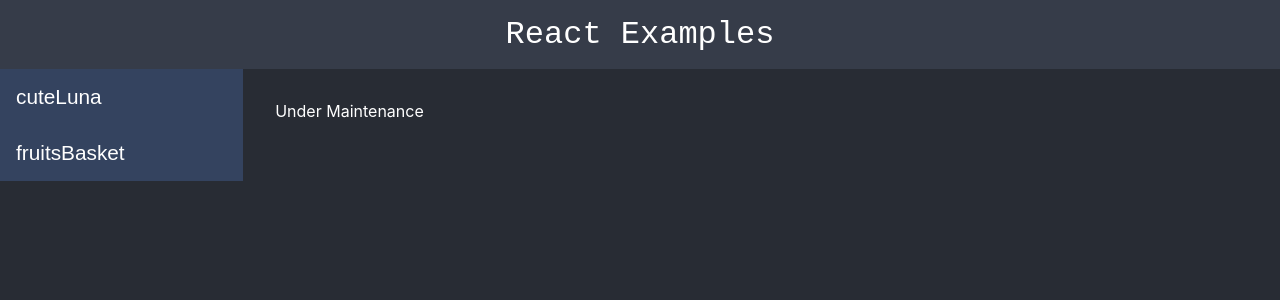
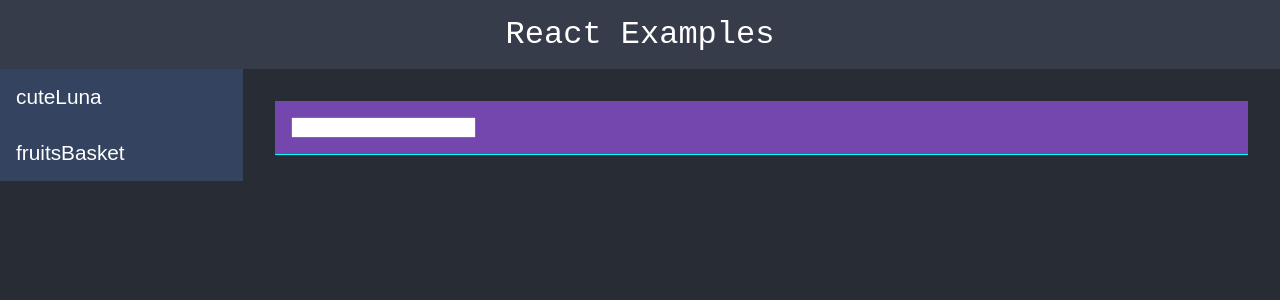
Before and after one commit to LunaGoodnight/react-crepe, a React (Create React App) app: page /chips in a window 1280 px wide. Shown: the top 300 px of the page. Built offline with nearby package versions, Linux system fonts and the light colour scheme.

Commit message:
[Add] chips

```diff
--- a/src/App.js
+++ b/src/App.js
@@ -5,6 +5,7 @@ import { useAccordion } from "./hooks/useAccordion";
 import { BrowserRouter as Router, Route, Switch } from "react-router-dom";
 import { ComeAgain } from "./pages/ComeAgain";
 import { PracticeRef } from "./pages/PracticeRef";
+import { ChipsPage } from "./pages/ChipsPage";
 
 const accList = [
   {
@@ -25,7 +26,7 @@ const accList = [
   {
     title: "fruitsBasket",
     childList: [
-      { title: "cat", path: "/" },
+      { title: "Chips", path: "/chips", page: ChipsPage },
       { title: "sea", path: "/" },
       { title: "pool", path: "/" },
     ],
--- /dev/null
+++ b/src/pages/ChipsPage.js
@@ -0,0 +1,48 @@
+import React, { useState } from "react";
+import styled from "styled-components";
+
+const Container = styled.div`
+  border-bottom: 1px solid aqua;
+  display: flex;
+  justify-content: flex-start;
+  align-items: flex-start;
+  background: #7347ad;
+  color: aqua;
+  padding: 1rem;
+  gap: 1rem;
+`;
+
+const SmallChips = styled.div`
+  background: #e3e3e3;
+  color: #555555;
+  padding: 0.3rem 0.6rem;
+  font-size: 0.8rem;
+  border-radius: 50px;
+`;
+
+export const ChipsPage = () => {
+  const [arr, setArr] = useState([]);
+  const [input, setInput] = useState("");
+  const handleKeyEvent = (e) => {
+    if (e.code === "Enter") {
+      console.log(e.code);
+      setArr((prev) => prev.concat(e.target.value));
+      setInput("");
+    }
+  };
+  return (
+    <Container>
+      {arr.map((x) => (
+        <SmallChips>{x}</SmallChips>
+      ))}
+      <input
+        list="browsers"
+        type="text"
+        value={input}
+        onChange={(e) => setInput(e.target.value)}
+        onKeyDown={(e) => handleKeyEvent(e)}
+        // onKeyDown={(e) => setArr((prev) => prev.concat(e.target.value))}
+      />
+    </Container>
+  );
+};
```
